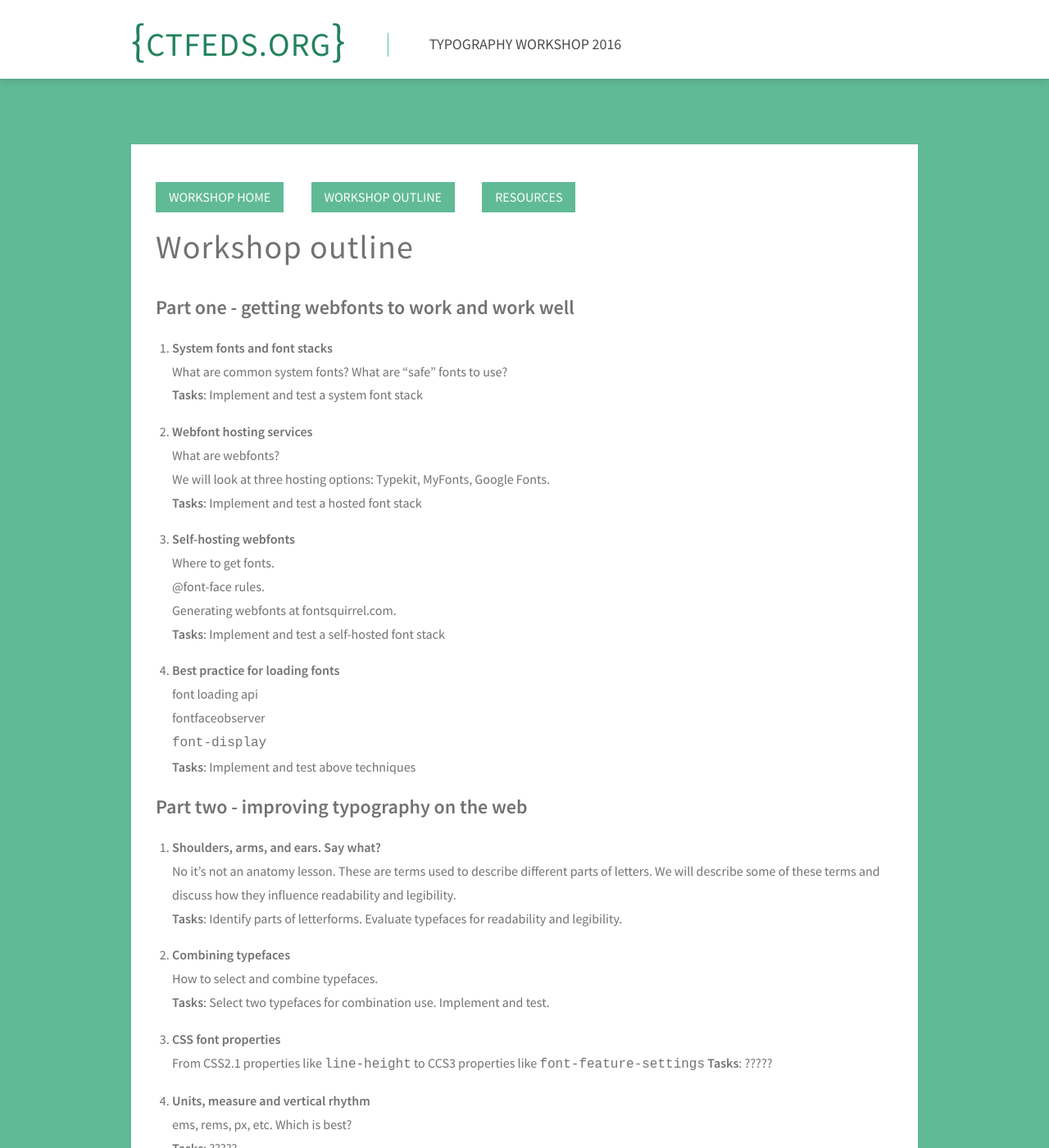
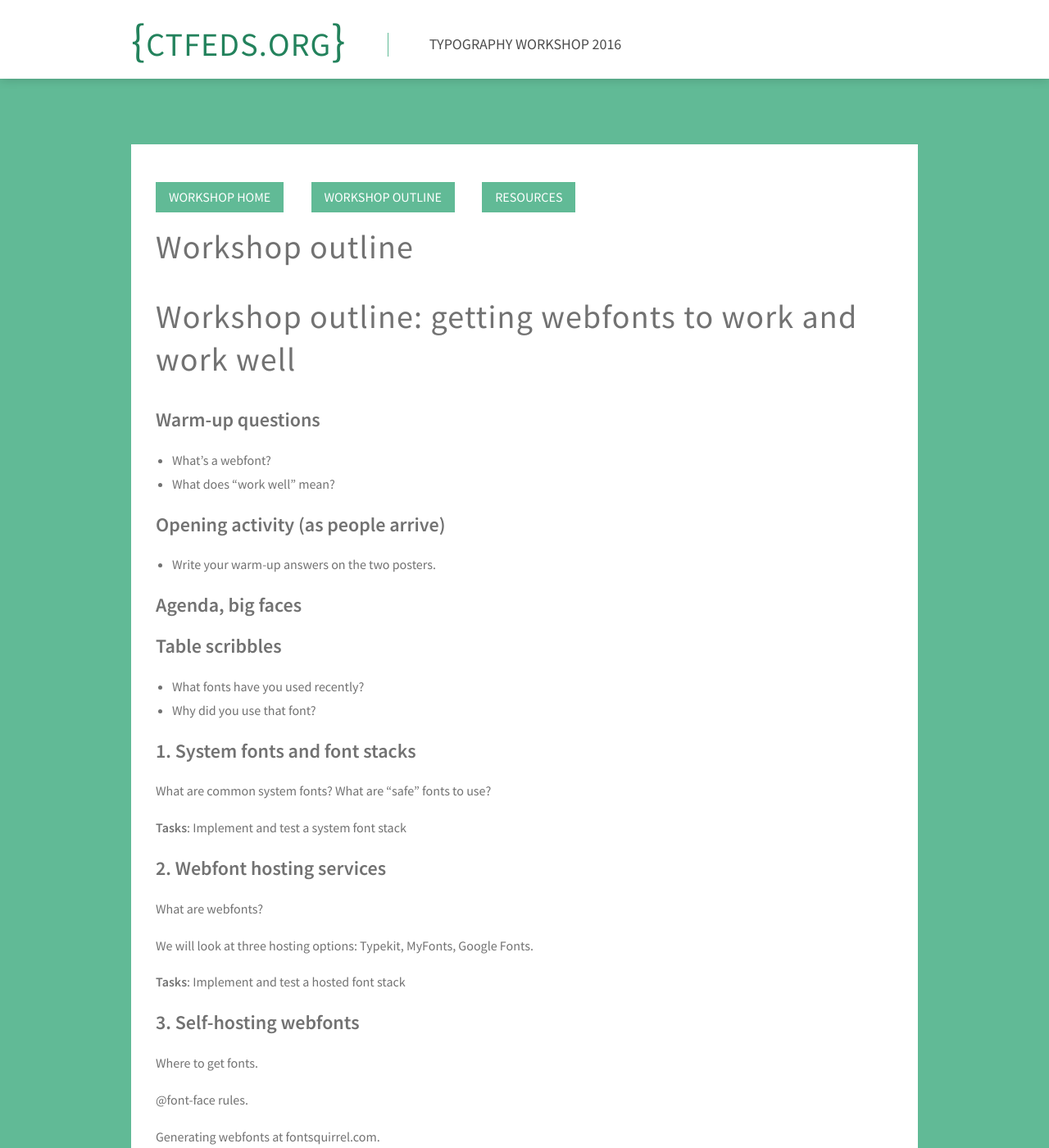
Before and after one commit to CTFEDs/typography-workshop-2016, a Jekyll site: the page built from workshop-outline.md, in a window 1280 px wide and 1400 px high. Shown: the whole window at 82% size. Built offline with Jekyll 4.4.1, drawn with Linux system fonts in a browser that asks for light colours; some of the changed text lies outside the part shown.

Commit message:
Update outline, add deck

```diff
--- a/workshop-outline.md
+++ b/workshop-outline.md
@@ -3,47 +3,60 @@ layout: page
 title: Workshop outline
 ---
 
-## Part one - getting webfonts to work and work well
+# Workshop outline: getting webfonts to work and work well
 
-1. **System fonts and font stacks**<br>
-    What are common system fonts? What are "safe" fonts to use?<br>
-    **Tasks**: Implement and test a system font stack
+## Warm-up questions
 
-2. **Webfont hosting services**<br>
-    What are webfonts?<br>
-    We will look at three hosting options: Typekit, MyFonts, Google Fonts.<br>
-    **Tasks**: Implement and test a hosted font stack
+* What's a webfont?
+* What does "work well" mean?
 
-3. **Self-hosting webfonts**<br>
-    Where to get fonts.<br>
-    @font-face rules.<br>
-    Generating webfonts at fontsquirrel.com.<br>
-    **Tasks**: Implement and test a self-hosted font stack
+## Opening activity (as people arrive)
 
-4. **Best practice for loading fonts**<br>
-    font loading api<br>
-    fontfaceobserver<br>
-    `font-display`<br>
-    **Tasks**: Implement and test above techniques
+* Write your warm-up answers on the two posters.
 
+## Agenda, big faces
 
-## Part two - improving typography on the web
+## Table scribbles
 
-1. **Shoulders, arms, and ears. Say what?**<br>
-    No it's not an anatomy lesson. These are terms used to describe different parts of letters. We will describe some of these terms and discuss how they influence readability and legibility.<br>
-    **Tasks**: Identify parts of letterforms. Evaluate typefaces for readability and legibility.
+* What fonts have you used recently?
+* Why did you use that font?
 
-2. **Combining typefaces**<br>
-    How to select and combine typefaces.<br>
-    **Tasks**: Select two typefaces for combination use. Implement and test.<br>
+## 1. System fonts and font stacks
 
-4. **CSS font properties**<br>
-    From CSS2.1 properties like `line-height` to CCS3 properties like `font-feature-settings`
-    **Tasks**: ?????
+What are common system fonts? What are "safe" fonts to use?
 
-3. **Units, measure and vertical rhythm**<br>
-    ems, rems, px, etc. Which is best?<br>
-    **Tasks**: ?????
+**Tasks**: Implement and test a system font stack
 
-4. **Responsive typography**<br>
-    **Tasks**: ?????
+## 2. Webfont hosting services
+
+What are webfonts?
+
+We will look at three hosting options: Typekit, MyFonts, Google Fonts.
+
+**Tasks**: Implement and test a hosted font stack
+
+## 3. Self-hosting webfonts
+
+Where to get fonts.
+
+@font-face rules.
+
+Generating webfonts at fontsquirrel.com.
+
+**Tasks**: Implement and test a self-hosted font stack
+
+## 4. Best practice for loading fonts
+
+font loading api
+
+fontfaceobserver
+
+`font-display`
+
+**Tasks**: Implement and test above techniques
+
+## Follow up on Tuesday morning
+
+* What's 1 thing you learned at the workshop?
+* What will you do with what you learned?
+* Post on meetup to inspire the other attendees! :)
```
Also changed, not shown: deck.md (added, +169 -0 lines), img/coding.jpg (added), img/discussion.jpg (added), img/flipchart.jpg (added), img/justin.jpg (added), img/paper-roll.jpg (added), img/paper.jpg (added), img/steve.jpg (added), img/stickynotes.jpg (added), img/the-thinker.jpg (added).
